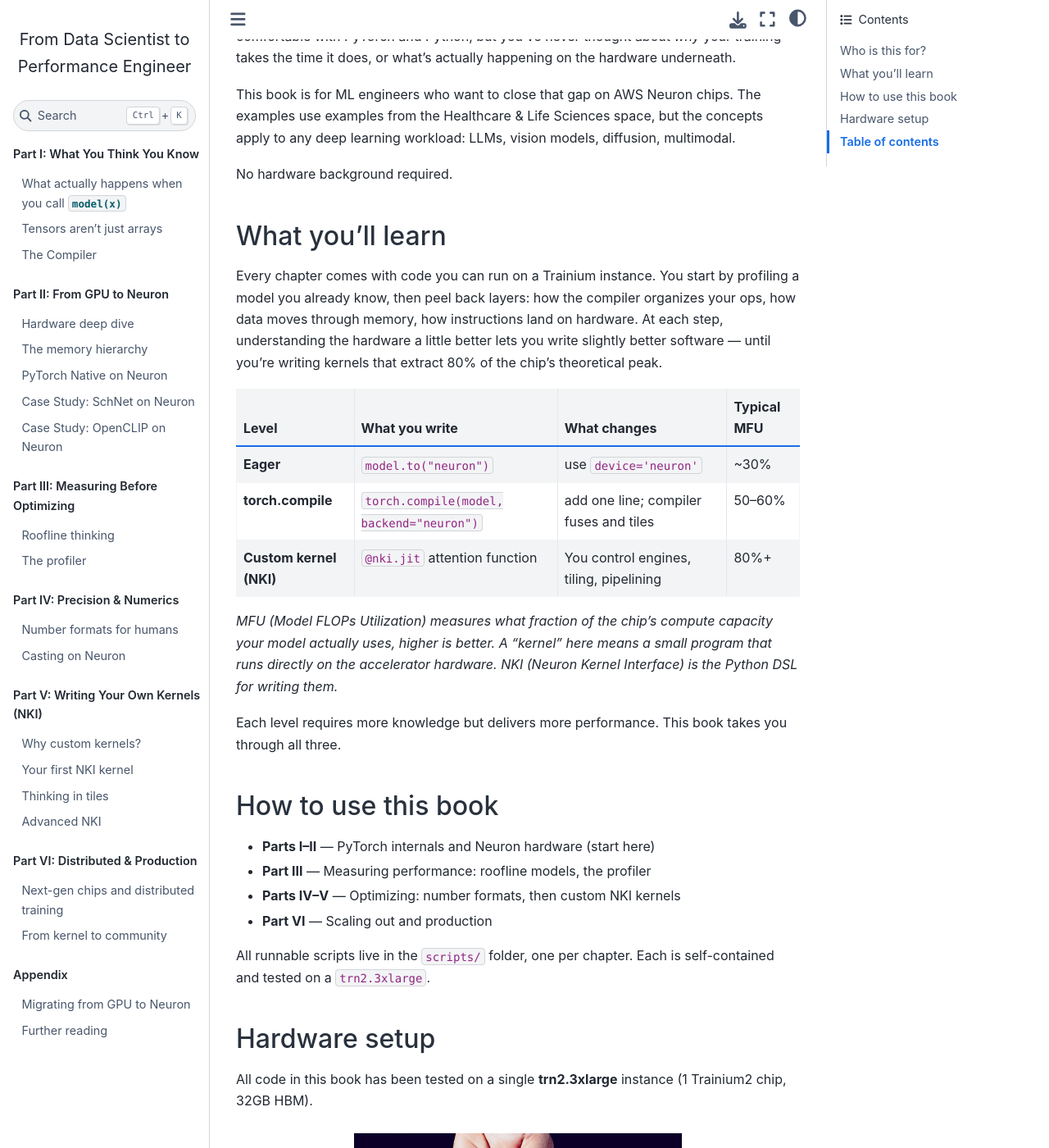
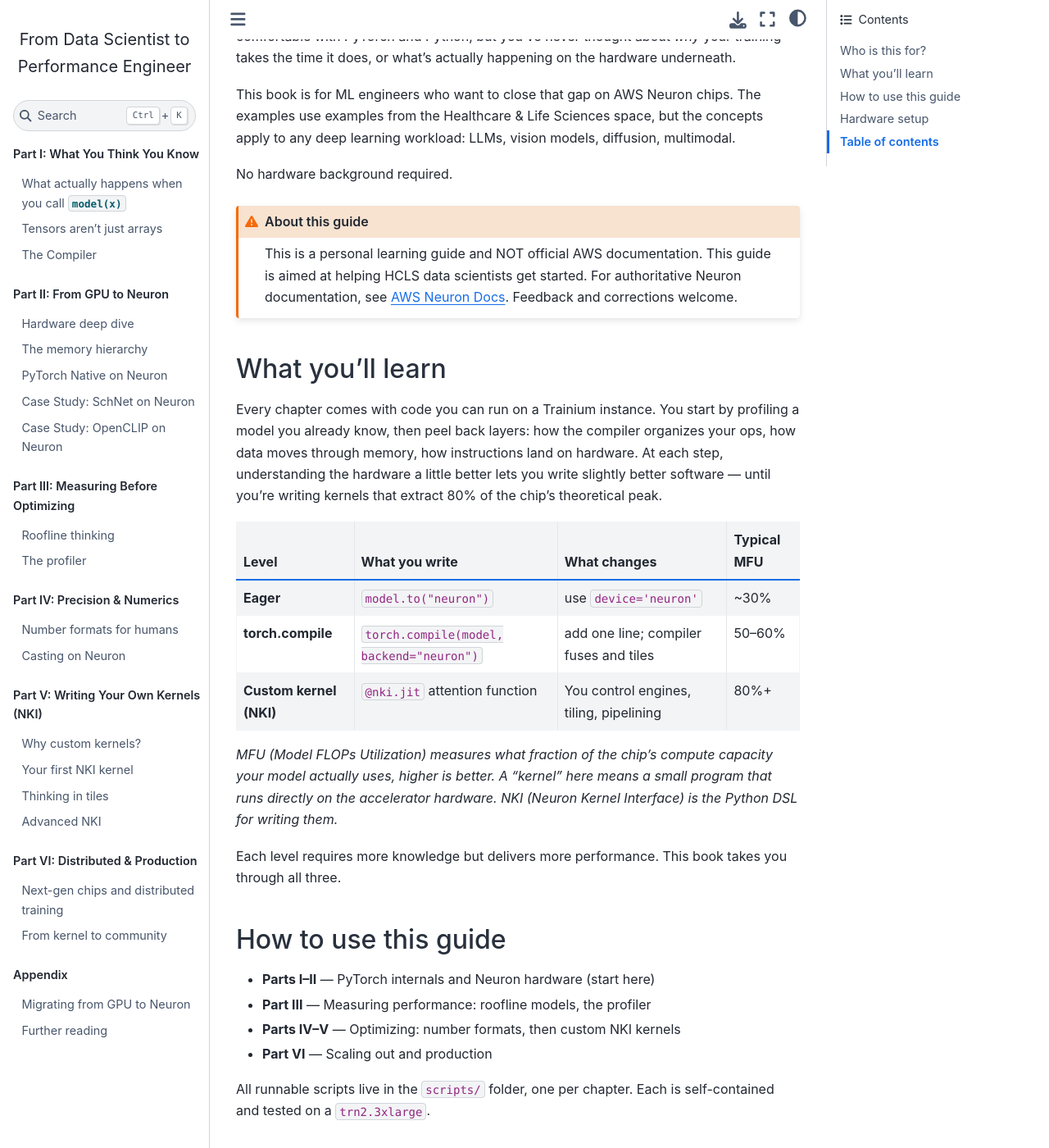
Before and after one commit to Pidem/neuron-performance-book, a Jupyter Book: the page built from intro.md, in a window 1280 px wide and 1400 px high, scrolled down 327 px. Shown: the whole window at 82% size. Built offline with Jupyter Book 1.0.4 settings and Sphinx 7.4.7 and the Sphinx Book theme 1.1.4, drawn with Linux system fonts in a browser that asks for light colours; some of the changed text lies outside the part shown.

Commit message:
not-aws-doc-disclaimer

````diff
--- a/intro.md
+++ b/intro.md
@@ -9,6 +9,12 @@
 This book is for ML engineers who want to close that gap on AWS Neuron chips. The examples use examples from the Healthcare & Life Sciences space, but the concepts apply to any deep learning workload: LLMs, vision models, diffusion, multimodal.
 
 No hardware background required.
+
+```{admonition} About this guide
+:class: warning
+This is a personal learning guide and NOT official AWS documentation. This guide is aimed at helping HCLS data scientists get started. For authoritative
+Neuron documentation, see [AWS Neuron Docs](https://awsdocs-neuron.readthedocs-hosted.com/). Feedback and corrections welcome.
+```
 
 ## What you'll learn
 
@@ -24,7 +30,7 @@
 
 Each level requires more knowledge but delivers more performance. This book takes you through all three.
 
-## How to use this book
+## How to use this guide
 
 - **Parts I–II** — PyTorch internals and Neuron hardware (start here)
 - **Part III** — Measuring performance: roofline models, the profiler
@@ -35,14 +41,14 @@
 
 ## Hardware setup
 
-All code in this book has been tested on a single **trn2.3xlarge** instance (1 Trainium2 chip, 32GB HBM).
+All code in this guide has been tested on a single **trn2.3xlarge** instance (1 Trainium2 chip, 32GB HBM).
 
 ```{figure} assets/trn2_chip.png
 :alt: Trainium2 chip
 :width: 400px
 :align: center
 
-The AWS Trainium2 chip — your workstation for this book.
+The AWS Trainium2 chip — your workstation for this guide.
 ```
 ### Provisioning a trn2.3xlarge via Capacity Blocks
 
````
Also changed, not shown: appendix/further-reading.md (+3 -3 lines), 1 other file.
